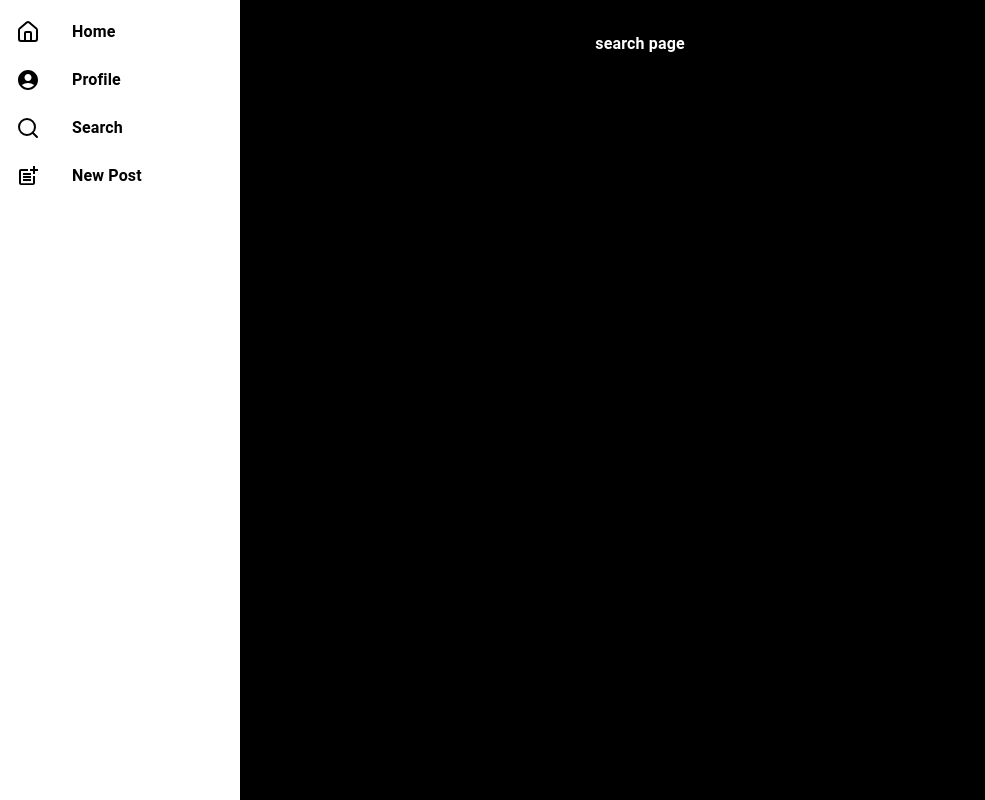
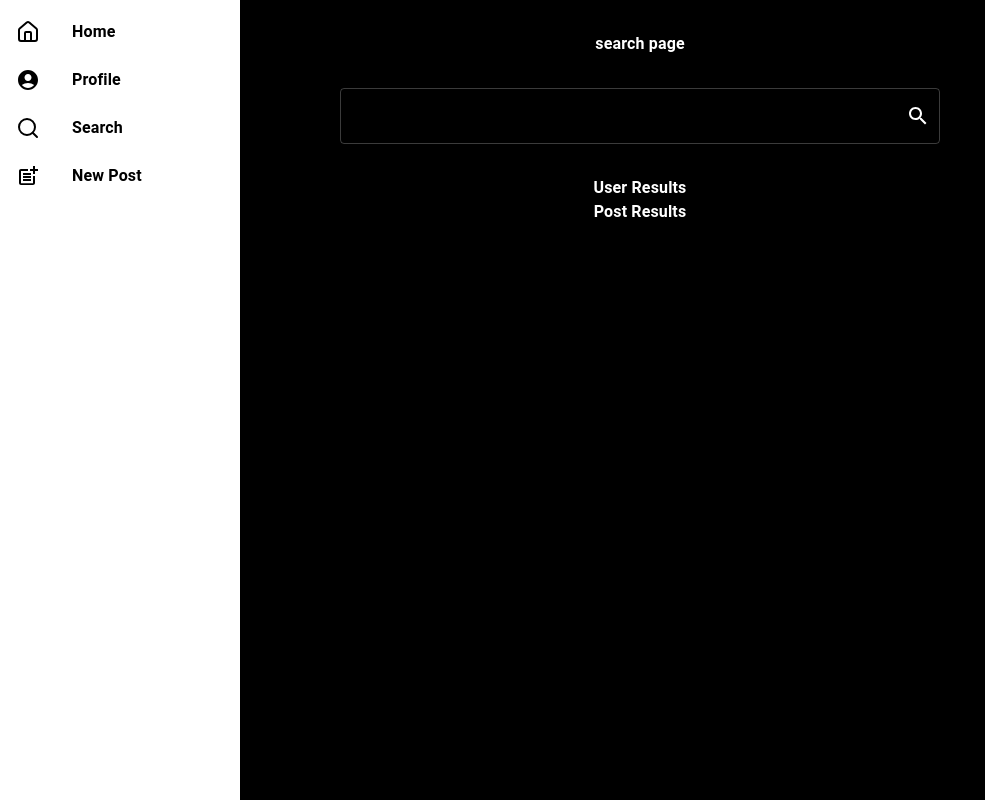
Before and after one commit to M1nJun/WorkOutSNS, a React (Vite) app in the folder WorkoutSNS-Front-End/: page /search in a window 1280 px wide. Shown: the whole page, without its empty margins (0-985 px from the left). Built offline with nearby package versions, Linux system fonts and the light colour scheme.

Commit message:
worked on search page and its components

```diff
--- /dev/null
+++ b/WorkoutSNS-Front-End/src/components/PostSearchResult.jsx
@@ -0,0 +1,7 @@
+import React from 'react';
+
+const PostSearchResult = () => {
+
+}
+
+export default PostSearchResult;
--- a/WorkoutSNS-Front-End/src/components/ProfilePage.jsx
+++ b/WorkoutSNS-Front-End/src/components/ProfilePage.jsx
@@ -3,6 +3,7 @@ import AuthContext from "../AuthContext";
 import { silentJSON, processAlert } from "../FetchRoutines";
 function ProfilePage() {
     useEffect(() => {getProfile()},[]);
+
     let nameInput = useRef();
     let interestsInput = useRef();
     let emailInput = useRef();
--- a/WorkoutSNS-Front-End/src/components/SearchBar.jsx
+++ b/WorkoutSNS-Front-End/src/components/SearchBar.jsx
@@ -0,0 +1,58 @@
+// SearchBar.js
+import React, { useState } from 'react';
+import { TextField,Box, Grid,InputAdornment, IconButton } from '@mui/material';
+import SearchIcon from '@mui/icons-material/Search';
+import { styled } from '@mui/system';
+
+const SearchBar = ({ onSearch }) => {
+  const [query, setQuery] = useState('');
+
+  const StyledIconButton = styled(IconButton)(({ theme }) => ({
+    color: '#ffffff',
+  }));
+
+  const handleChange = (event) => {
+    setQuery(event.target.value);
+  };
+
+  const handleSubmit = (event) => {
+    //page wont reload when user tries to search
+    event.preventDefault();
+    //user wont be allowed to submit search queries that are empty
+    if (query.trim() !== '') {
+        onSearch(query);
+    }
+  };
+
+  return (
+    <Box component="form" noValidate autoComplete="off" marginTop={4} marginBottom={4}>
+        <Grid container spacing={2} justifyContent="center">
+            <Grid item xs={6}>
+            <TextField
+                fullWidth
+                label="Search"
+                variant="outlined"
+                type='text'
+                value={query}
+                onChange={handleChange}
+                InputProps={{
+                  endAdornment: (
+                    <InputAdornment position="end">
+                      <StyledIconButton
+                        aria-label="search"
+                        onClick={handleSubmit}
+                        edge="end"
+                      >
+                        <SearchIcon></SearchIcon>
+                      </StyledIconButton>
+                    </InputAdornment>
+                  )
+                }}
+              />
+            </Grid>
+        </Grid>
+    </Box>
+  );
+};
+
+export default SearchBar;
--- a/WorkoutSNS-Front-End/src/components/SearchPage.jsx
+++ b/WorkoutSNS-Front-End/src/components/SearchPage.jsx
@@ -2,12 +2,47 @@
 //when you look at
 //search for posts using keywords
 
-import React from 'react';
+import {React,useState} from 'react';
+import SearchBar from './SearchBar';
+import SearchResults from './SearchResults';
 
 const SearchPage = () => {
+    const [searchResults, setSearchResults] = useState([]);
+
+    const handleSearch = async (query) => {
+        try {
+          // Request user search results from backend
+          const userResponse = await fetch('http://localhost:8085/user/search', {
+            method: 'POST',
+            body: JSON.stringify({ query }),
+            headers: {
+              'Content-type': 'application/json; charset=UTF-8'
+            }
+          });
+          const userResults = await userResponse.json();
+
+          // Request post search results from backend
+          const postResponse = await fetch('http://localhost:8085/post/search', {
+            method: 'POST',
+            body: JSON.stringify({ query }),
+            headers: {
+              'Content-type': 'application/json; charset=UTF-8'
+            }
+          });
+          const postResults = await postResponse.json();
+
+          // Update state with search results
+          setSearchResults({ userResults, postResults });
+        } catch (error) {
+          console.error('Error fetching search results:', error);
+        }
+    };
+
     return(
         <>
         <p>search page</p>
+        <SearchBar onSearch={handleSearch}></SearchBar>
+        <SearchResults results={searchResults}></SearchResults>
         </>
     );
 };
--- a/WorkoutSNS-Front-End/src/components/SearchResults.jsx
+++ b/WorkoutSNS-Front-End/src/components/SearchResults.jsx
@@ -0,0 +1,28 @@
+import React from 'react';
+import UserSearchResult from './UserSearchResult';
+import PostSearchResult from './PostSearchResult';
+
+const SearchResults = ({ results }) => {
+  const { userResults, postResults } = results;
+
+  // Render user search results
+  const renderUserResults = (userResults) => {
+    // Render userResults...
+  };
+
+  // Render post search results
+  const renderPostResults = (postResults) => {
+    // Render postResults...
+  };
+
+  return (
+    <div>
+      <h2>User Results</h2>
+      {renderUserResults(userResults)}
+      <h2>Post Results</h2>
+      {renderPostResults(postResults)}
+    </div>
+  );
+};
+
+export default SearchResults;
--- /dev/null
+++ b/WorkoutSNS-Front-End/src/components/UserSearchResult.jsx
@@ -0,0 +1,7 @@
+import React from 'react';
+
+const UserSearchResult = () => {
+
+}
+
+export default UserSearchResult;
```
